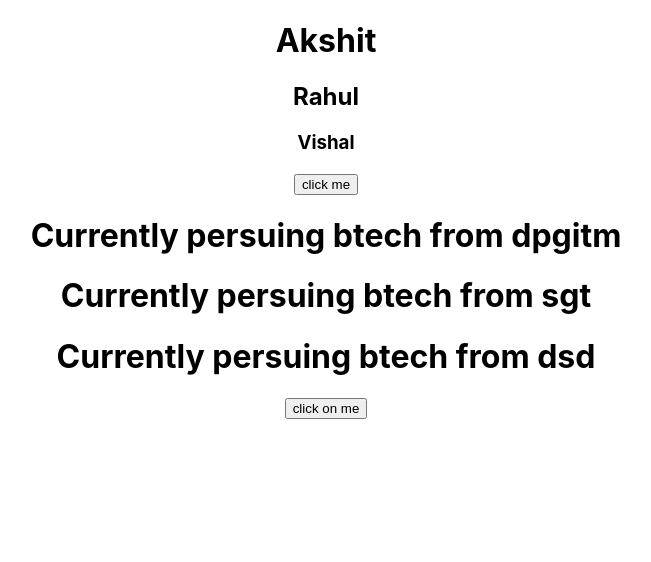
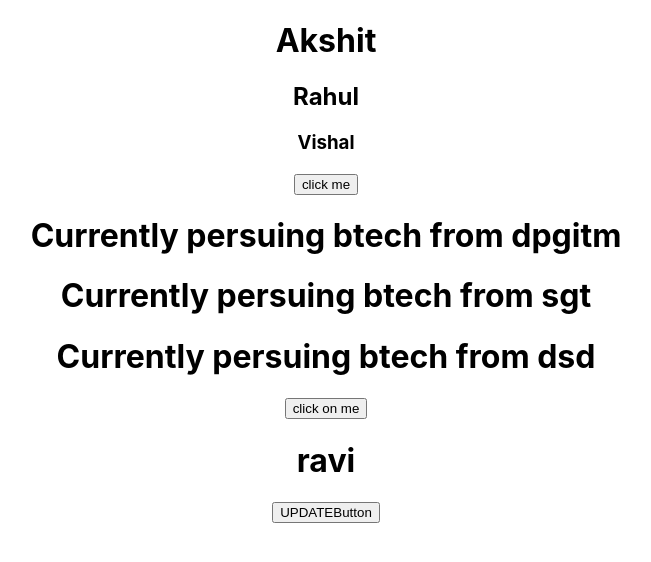
Before and after one commit to Akshit-Kumar098/react-learning, a React (Create React App) app: page / in a window 1280 px wide. Shown: the top 562 px of the page, without its empty margins (314-965 px from the left). Built offline with nearby package versions, Linux system fonts and the light colour scheme.

Commit message:
updatebtn

```diff
--- a/src/App.js
+++ b/src/App.js
@@ -1,7 +1,8 @@
 import logo from './logo.svg';
 import './App.css';
 // import Useme from './user';
-import React,{Component} from 'react'
+import React,{Component} from 'react';
+import { useState } from 'react';
 
 function App() {
   return (
@@ -9,6 +10,7 @@ function App() {
 
       <Student/>
       <Useme/>
+      <Ubutton/>
     </div>
 
   );
@@ -16,7 +18,11 @@ function App() {
 }
 
 function Student(){
-
+  function btn(){
+    return(
+      alert("hello")
+    )
+  }
   return(
    <div>
      <h1>Akshit</h1>
@@ -44,9 +50,18 @@ class Useme extends Component{
   }
 
 }
-function btn(){
+function Ubutton(){
+  let [data,setData]=useState("ravi")
+  function updateData(){
+    return(
+      setData("Akshit")
+    )
+  }
   return(
-    alert("hello")
+    <div>
+      <h1>{data}</h1>
+    <button onClick={updateData}>UPDATEButton</button>
+    </div>
   )
 }
 
```
